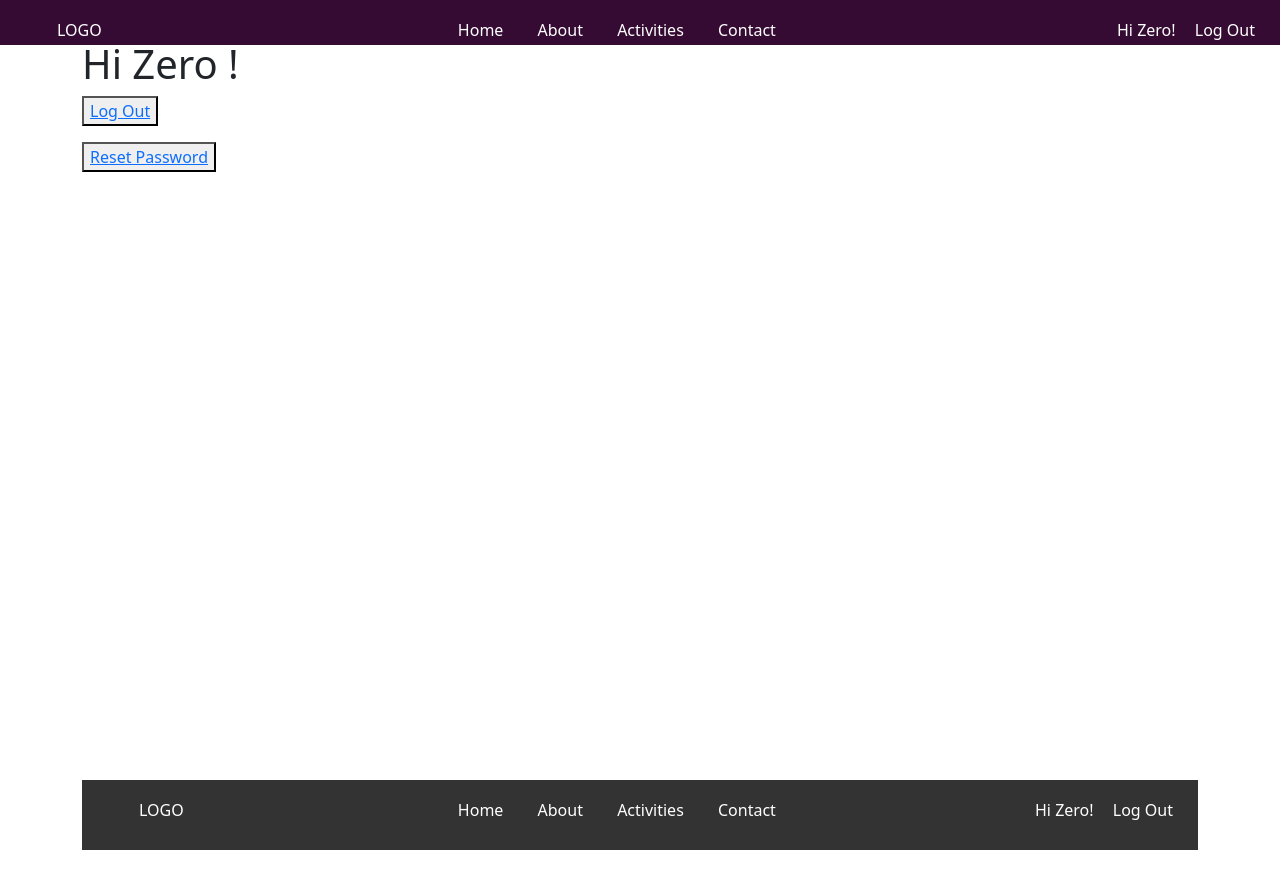
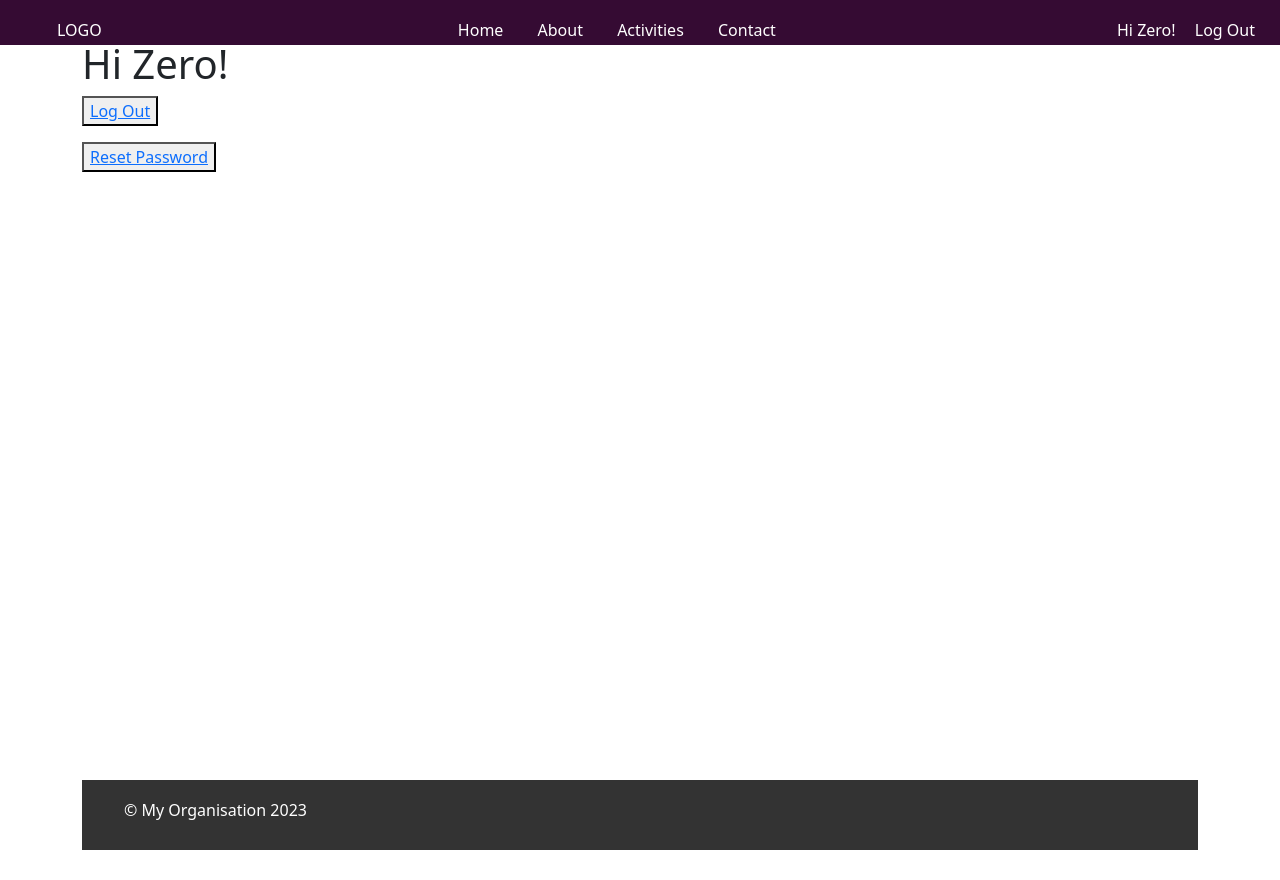
Before and after one commit to Aparna-Ajith/OrganizationWebsite, a Django app: page / in a window 1280 px wide. Run offline with Django 4.2, Linux system fonts and the light colour scheme; a user stored in the database is signed in.

```diff
--- a/pages/templates/pages/home.html
+++ b/pages/templates/pages/home.html
@@ -1,20 +1,23 @@
 <!-- pages/templates/pages/home.html -->
 
 {% extends "base.html" %}
-
+{% load static %}
 {% block page_content %}
 
     {% if user.is_authenticated %}
-      <h1>Hi {{ user.username }} !</h1>
-      <p><button type="submit"><a href="{% url 'logout' %}">Log Out</a></button></p>
-      <p><button><a href="{% url 'password_reset' %}">Reset Password</a></button></p>
+        <h1>Hi {{ user.username }}!</h1>
+        <p>
+            <button type="submit"><a href="{% url 'logout' %}">Log Out</a></button>
+        </p>
+        <p>
+            <button><a href="{% url 'password_reset' %}">Reset Password</a></button>
+        </p>
     {% else %}
-      <p><h1>You are not logged in!</h1></p>
-      <p><button type="submit">
-      <a href="{% url 'login' %}">Log In</a>
-      </button>
-      </p>
+        <h1>You are not logged in!</h1>
+        <p>
+            <button type="submit">
+                <a href="{% url 'login' %}">Log In</a>
+            </button>
+        </p>
     {% endif %}
-
-
 {% endblock page_content %}
--- a/templates/footer.html
+++ b/templates/footer.html
@@ -3,25 +3,10 @@
     <meta name="viewport" content="width=device-width, initial-scale=1.0">
     <link rel="stylesheet" href="{% static 'UI/footer.css' %}">
 
-    <nav>
-            <ul class="left-aligned">
-             <li> LOGO</li>
-            </ul>
-             <ul class="center-aligned">
-             <li ><a href="/">Home</a></li>
-             <li ><a href="{% url 'about' %}">About</a></li>
-             <li ><a href="{% url 'acts_index' %}">Activities</a></li>
-             <li ><a href="{% url 'contact' %}">Contact</a></li>
-             </ul>
-             <ul>
-            {% if user.is_authenticated %}
-                 Hi {{ user.username }}!
-                 <li ><a href="{% url 'logout' %}">Log Out</a></li>
-            {% else %}
-                 <li><a href="{% url 'login' %}">Login</a></li>
-                 <li ><a href="{% url 'signup' %}">Register</a></li>
-            {% endif %}
+    <nav><ul>
+            &copy; My Organisation 2023
+
+
         </ul>
-
     </nav>
 </footer>
```
Also changed, not shown: static/image1.png (added), static/image2.png (added), static/image3.png (added), static/image4.png (added), static/image5.png (added).
